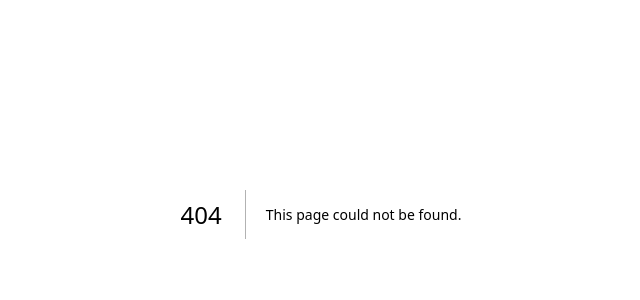
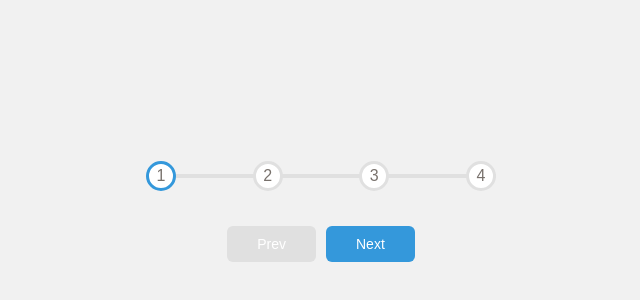
Before and after one commit to TuwenMark/50projects50days, a Next.js app: page /day02_ProgressSteps in a window 1280 px wide. Before the commit this address had no page. Shown: the part 186-486 px from the top of the page, without its empty margins (319-959 px from the left). Built offline with nearby package versions, Linux system fonts and the light colour scheme.

Commit message:
day02 Progress Steps — Next.js+TailwindCSS

```diff
--- /dev/null
+++ b/app/day02_ProgressSteps/page.tsx
@@ -0,0 +1,55 @@
+'use client'
+
+import clsx from 'clsx'
+import React, { useState } from 'react'
+import styles from './styles.module.css'
+
+export default function ProgressSteps() {
+  const [count, setCount] = useState(1)
+
+  const handleNext = () => {
+    console.log('next' + count)
+    if (count >= 4) {
+      setCount(4)
+    } else {
+      setCount((prevCount) => prevCount + 1)
+    }
+    console.log('next' + count)
+  }
+
+  const handlePrev = () => {
+    console.log('prev' + count)
+    if (count <= 1) {
+      setCount(1)
+    } else {
+      setCount((preCount) => preCount - 1)
+    }
+    console.log('prev' + count)
+  }
+
+  return (
+    <div className="bg-[#f1f1f1] font-body flex items-center justify-center h-screen overflow-hidden m-0">
+      <div className="text-center">
+        <div className="flex justify-between relative max-w-full w-[350px] mb-[30px] before:content-[''] before:bg-[var(--line-border-empty)]  before:absolute before:top-1/2 before:left-0 before:translate-y-[-50%] before:h-1 before:w-full before:z-[0]">
+          <div
+            className="bg-[var(--line-border-fill)] absolute top-1/2 left-0 translate-y-[-50%] h-1 z-0 transition-all duration-[400ms] ease-in w-full"
+            style={{ width: `${(count - 1) / 3 * 100}%` }}
+          ></div>
+          {Array.of(1, 2, 3, 4).map((number) => (
+            <div
+              key={number}
+              className={clsx(
+                'z-0 flex justify-center items-center h-[30px] w-[30px] bg-white text-stone-500 rounded-[50%] border-[3px] border-solid border-[var(--line-border-empty)] transition-all duration-[400ms] ease-in',
+                { ['border-[var(--line-border-fill)]']: number <= count }
+              )}
+            >
+              {number}
+            </div>
+          ))}
+        </div>
+        <button className={styles.btn} disabled={count <= 1} onClick={handlePrev}>Prev</button>
+        <button className={styles.btn} disabled={count>=4} onClick={handleNext}>Next</button>
+      </div>
+    </div>
+  )
+}
--- /dev/null
+++ b/app/day02_ProgressSteps/styles.module.css
@@ -0,0 +1,3 @@
+.btn {
+  @apply bg-[var(--line-border-fill)] font-body border-0 rounded-[6px] text-white text-sm m-[5px] py-2 px-[30px] cursor-pointer active:scale-[0.98] focus:outline-none disabled:bg-[var(--line-border-empty)] disabled:cursor-not-allowed
+}
--- a/app/globals.css
+++ b/app/globals.css
@@ -2,9 +2,13 @@
 @tailwind components;
 @tailwind utilities;
 
+@import url('https://fonts.googleapis.com/css?family=Muli&display=swap');
+
 :root {
   --background: #ffffff;
   --foreground: #171717;
+  --line-border-fill: #3498db;
+  --line-border-empty: #e0e0e0;
 }
 
 @media (prefers-color-scheme: dark) {
--- a/components/Card.tsx
+++ b/components/Card.tsx
@@ -1,5 +1,4 @@
 import clsx from 'clsx'
-import styles from './styles.module.css'
 
 type CardProps = {
   src: string
@@ -18,13 +17,21 @@ export default function Card({
 }: Readonly<CardProps>) {
   return (
     <button
-      className={clsx(styles.image, {
-        [styles.imageActive]: isActive,
-      })}
-      style={{ backgroundImage: `url(${src})`, }}
+      className={clsx(
+        'relative flex-[0.5_1_0%] m-10 h-[80vh] text-[#fff] bg-center bg-cover bg-no-repeat rounded-[50px] cursor-pointer transition-all duration-700 ease-in',
+        {
+          ['flex-[5_1_0%]']: isActive,
+        }
+      )}
+      style={{ backgroundImage: `url(${src})` }}
       onClick={() => onClick(index)}
     >
-      <h3 className={clsx(styles.h3, { [styles.h3Active]: isActive })}>
+      <h3
+        className={clsx('text-2xl absolute left-5 bottom-5 m-0 opacity-0', {
+          ['opacity-100 transition-opacity duration-300 ease-in delay-[400ms]']:
+            isActive,
+        })}
+      >
         {text}
       </h3>
     </button>
--- a/components/styles.module.css
+++ /dev/null
@@ -1,14 +0,0 @@
-@import url('https://fonts.googleapis.com/css?family=Muli&display=swap');
-
-.image {
-  @apply relative flex-[0.5_1_0%] m-10 h-[80vh] text-[#fff] bg-center bg-cover bg-no-repeat rounded-[50px] cursor-pointer transition-all duration-700 ease-in;
-}
-.h3 {
-  @apply text-2xl absolute left-5 bottom-5 m-0 opacity-0;
-}
-.imageActive {
-  @apply flex-[5_1_0%];
-}
-.h3Active {
-  @apply opacity-100 transition-opacity duration-300 ease-in delay-[400ms];
-}
--- a/lib/data.ts
+++ b/lib/data.ts
@@ -41,4 +41,8 @@ export const locations = [
     title: 'day01 Expanding Cards',
     value: '/day01_ExpandingCards',
   },
+  {
+    title: 'day02 Progress Steps',
+    value: '/day02_ProgressSteps',
+  },
 ] as const
--- a/origin/day2.progress-steps/style.css
+++ b/origin/day02.progress-steps/style.css
@@ -3,7 +3,6 @@
 :root {
   --line-border-fill: #3498db;
   --line-border-empty: #e0e0e0;
-
 }
 
 * {
```
Also changed, not shown: origin/day01.expanding-cards/index.html (renamed from origin/day1.expanding-cards/index.html), origin/day01.expanding-cards/script.js (renamed from origin/day1.expanding-cards/script.js), origin/day01.expanding-cards/style.css (renamed from origin/day1.expanding-cards/style.css), origin/day02.progress-steps/index.html (renamed from origin/day2.progress-steps/index.html), origin/day02.progress-steps/script.js (renamed from origin/day2.progress-steps/script.js).
